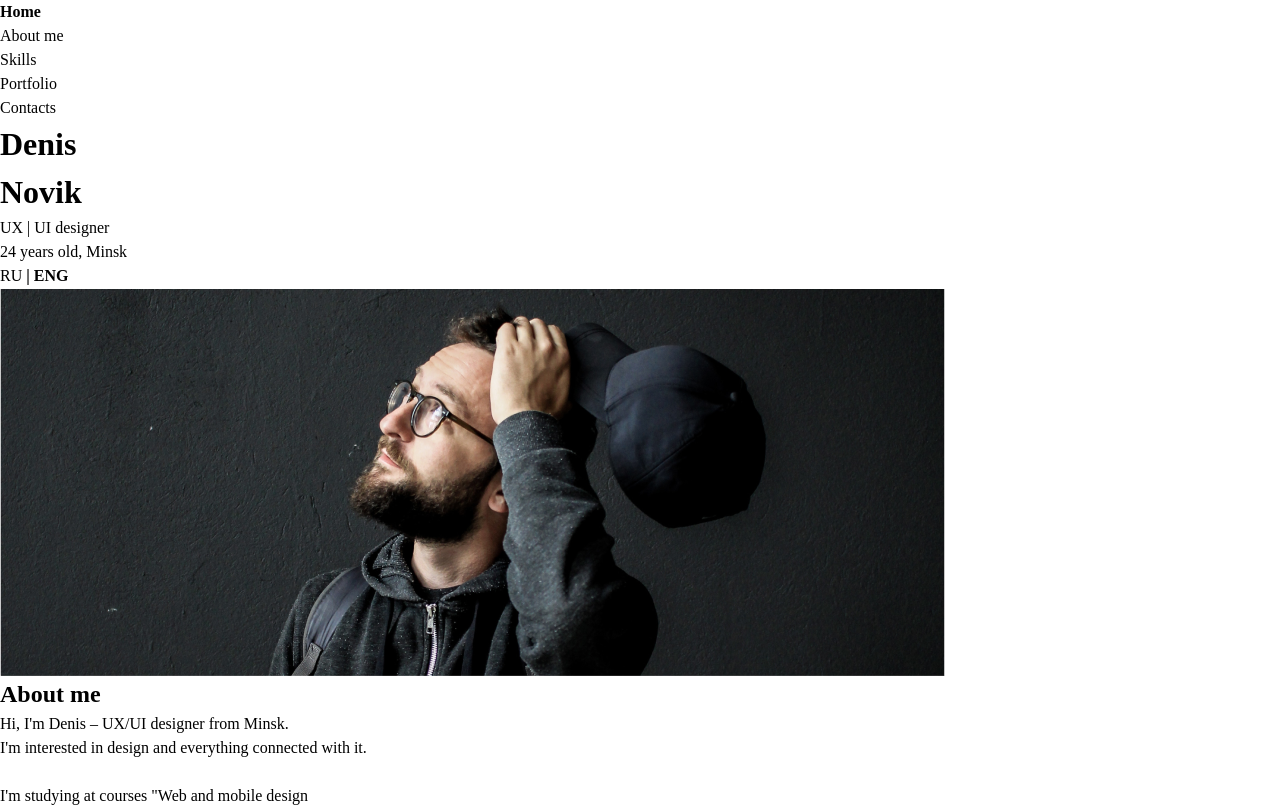
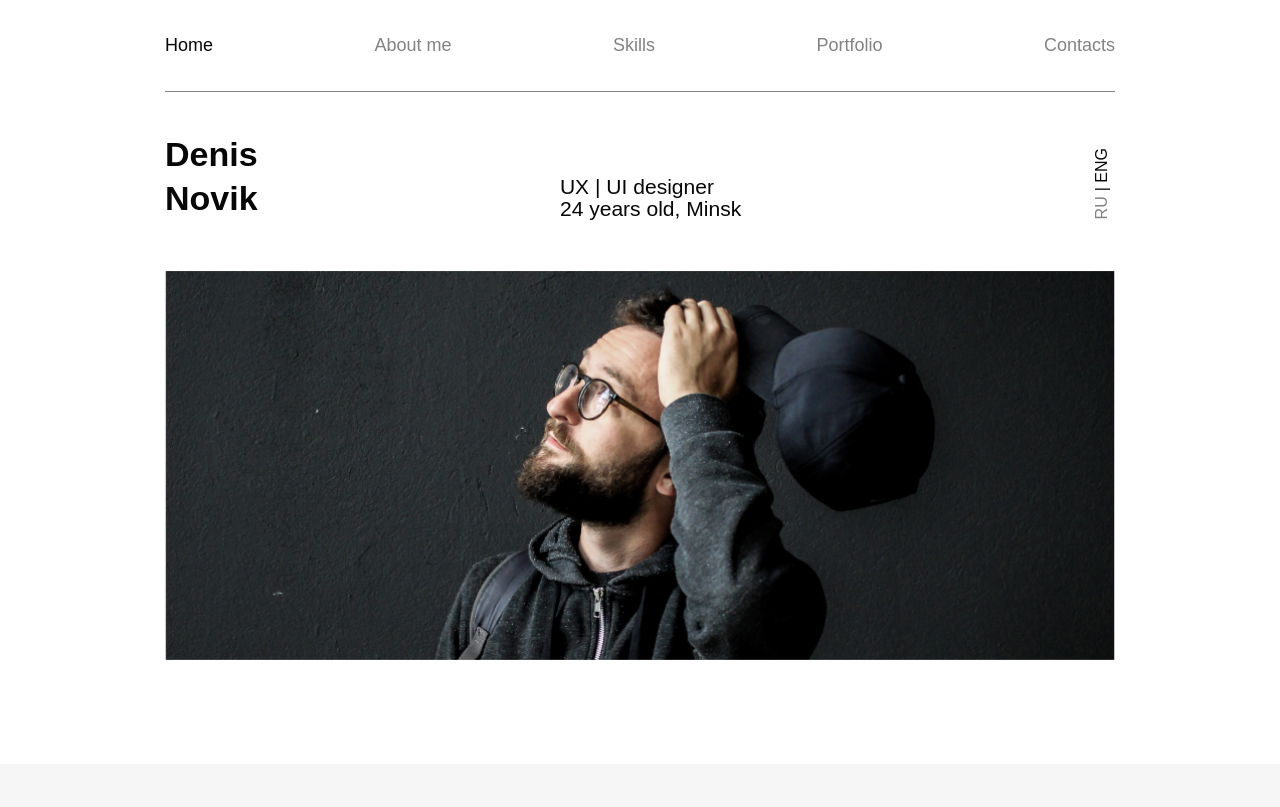
Before and after one commit to DaniilZelianovskiy/landing, a plain HTML site: page index.html in a window 1280 px wide. Shown: the top 807 px of the page. Drawn offline with Linux system fonts and the light colour scheme.

Commit message:
work with header

```diff
--- a/css/main.css
+++ b/css/main.css
@@ -10,57 +10,66 @@ body {
     margin: 0 auto;
 }
 
-.font-family {
+.bold {
+    color:#070707;
+}
+
+.font-family,
+.font-bold {
     font-family: Gilroy-Bold, sans-serif;
     src: url(fonts/Gilroy-Bold.ttf);
 }
 
 .color-grey {
     color: #828282;
-
-}
-
-header {
-    background-color: #FFFFFF;
-    padding-top: 32px;
-}
-
-.top {
-    padding-bottom: 32px;
 }
 
 .menu {
     display: flex;
     justify-content: space-between;
-}
-
-.border {
     border-bottom: 1px solid #828282;
-    margin-top: -7px;
-}
-
-.rotate {
-    display: inline-block;
-    position: relative;
-    transform: rotate(-90deg);
+    padding: 32px 0;
 }
 
 .font-size-sm {
+    font-size: 34px;
+}
+
+.representation {
+    font-weight: normal;
+    line-height: 22px;
+}
+
+.author-name,
+.representation {
+    display: flex;
+    flex-direction: column;
+}
+
+.author-name {
+    line-height: 44px;
+}
+
+.intro {
+    padding-bottom: 104px;
+}
+
+.intro-top {
+    display: flex;
+    justify-content: space-between;
+    align-items: flex-end;
+    flex-wrap: wrap;
+    padding-bottom: 50px;
+    padding-top: 40px;
+}
+
+.translations-button {
     font-size: 16px;
 }
 
-.bottom {
-    display: flex;
-    justify-content: space-between;
-    flex-wrap: wrap;
-}
-
-.block {
-    padding-bottom: 50px;
-}
-
-.img-logo {
-    padding-bottom: 104px;
+.translations-buttons {
+    transform: rotate(-90deg) translateX(72px);
+    transform-origin: right bottom;
 }
 
 .grey {
--- a/css/reset.css
+++ b/css/reset.css
@@ -12,4 +12,20 @@ a {
 
 * {
   box-sizing: border-box;
+  outline: none;
 }
+
+button {
+  border: none;
+  background-color: transparent;
+  color: inherit;
+  padding: 0;
+}
+
+button:focus {
+  outline: none;
+}
+
+img {
+  width: 100%;
+}
--- a/index.html
+++ b/index.html
@@ -5,39 +5,50 @@
   <meta name="viewport" content="width=device-width, initial-scale=1.0">
   <title>My project</title>
   <link rel="stylesheet" href="css/reset.css">
+  <link rel="stylesheet" href="css/main.css">
 </head>
 <body>
     <header>
-        <div class="container top">
+        <div class="container">
             <nav>
-                <ul class="menu">
-                    <li><b class="font-family">Home</b></li>
-                    <li><p class="color-grey font-family">About me</p></li>
-                    <li><p class="color-grey font-family">Skills</p></li>
-                    <li><p class="color-grey font-family">Portfolio</p></li>
-                    <li><p class="color-grey font-family">Contacts</p></li>
+                <ul class="menu font-bold color-grey">
+                    <li><button type="button" class="bold">Home</button></li>
+                    <li><button type="button">About me</button></li>
+                    <li><button type="button">Skills</button></li>
+                    <li><button type="button">Portfolio</button></li>
+                    <li><button type="button">Contacts</button></li>
                 </ul>
             </nav>
         </div>
-        <div class="border container"></div>
-        <div class="container bottom">
-            <div class="block">
-                <h1 class="font-family">
-                    <p><span>Denis</span></p>
-                    <p><span>Novik</span></p>
-                </h1>
-            </div>
-            <div class="block">
-                <p>UX | UI designer</p>
-                <p>24 years old, Minsk</p>
-            </div>
-            <div class="block">
-                <p class="rotate font-size-sm font-family"><span class="color-grey">RU</span> <b>| ENG</b></p>
-            </div>
-            <div class="img-logo"><img src="./img/BSPP2266.png"></div>
-        </div>
     </header>
     <main>
+        <section class="intro">
+            <div class="container">
+                <div class="intro-top">
+                    <div>
+                        <h1 class="font-family font-size-sm author-name">
+                            <span>Denis</span>
+                            <span>Novik</span>
+                        </h1>
+                    </div>
+                    <div>
+                        <h3 class="representation">
+                            <span>UX | UI designer</span>
+                            <span>24 years old, Minsk</span>
+                        </h3>
+                    </div>
+                    <div class="translations">
+                        <div class="translations-buttons color-grey">
+                            <button type="button" class="translations-button">RU</button>
+                            <button type="button" class="translations-button bold">| ENG</button>
+                        </div>
+                    </div>
+                </div>
+                <div class="intro-bottom">
+                    <div><img src="./img/BSPP2266.png"></div>
+                </div>
+            </div>
+        </section>
         <section class="grey">
             <div class="section-about">
                 <h2>About me</h2>
```
